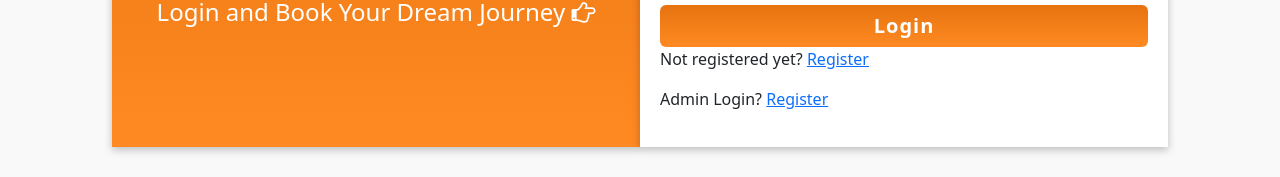
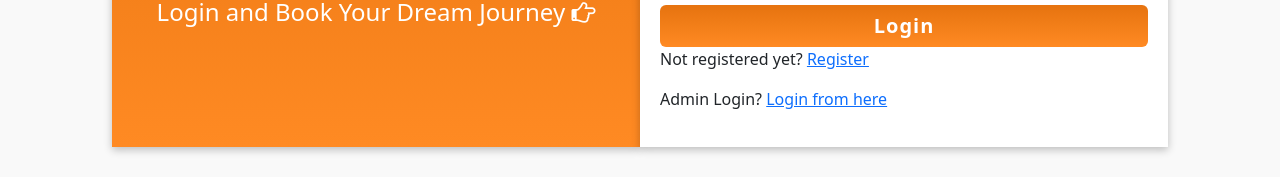
Before and after one commit to MouS0926/SARTHI-TRAVEL-Tourist-Package-Booking-Website, a website: page userLoginReg/login.html in a window 1280 px wide. Shown: the part 343-520 px from the top of the page. Drawn offline with nearby package versions, Linux system fonts and the light colour scheme.

Commit message:
added the day4 admin write

```diff
--- a/userLoginReg/login.html
+++ b/userLoginReg/login.html
@@ -62,7 +62,8 @@
                 Not registered yet? <a href="registration.html">Register</a>
               </p>
               <p>
-                Admin Login? <a href="../login/adminlogin.html">Register</a>
+                Admin Login?
+                <a href="../login/adminlogin.html">Login from here</a>
               </p>
             </form>
           </div>
```
